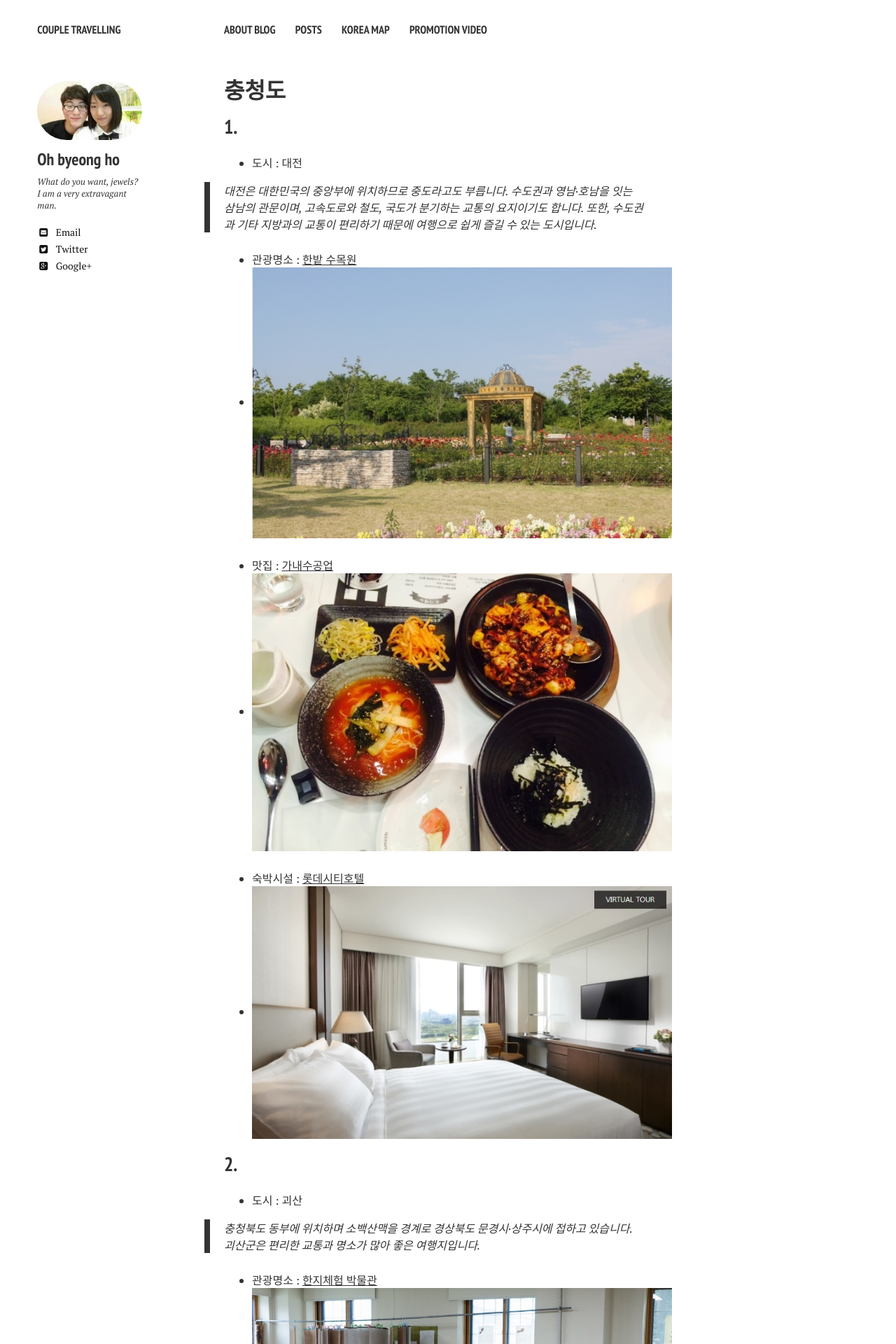
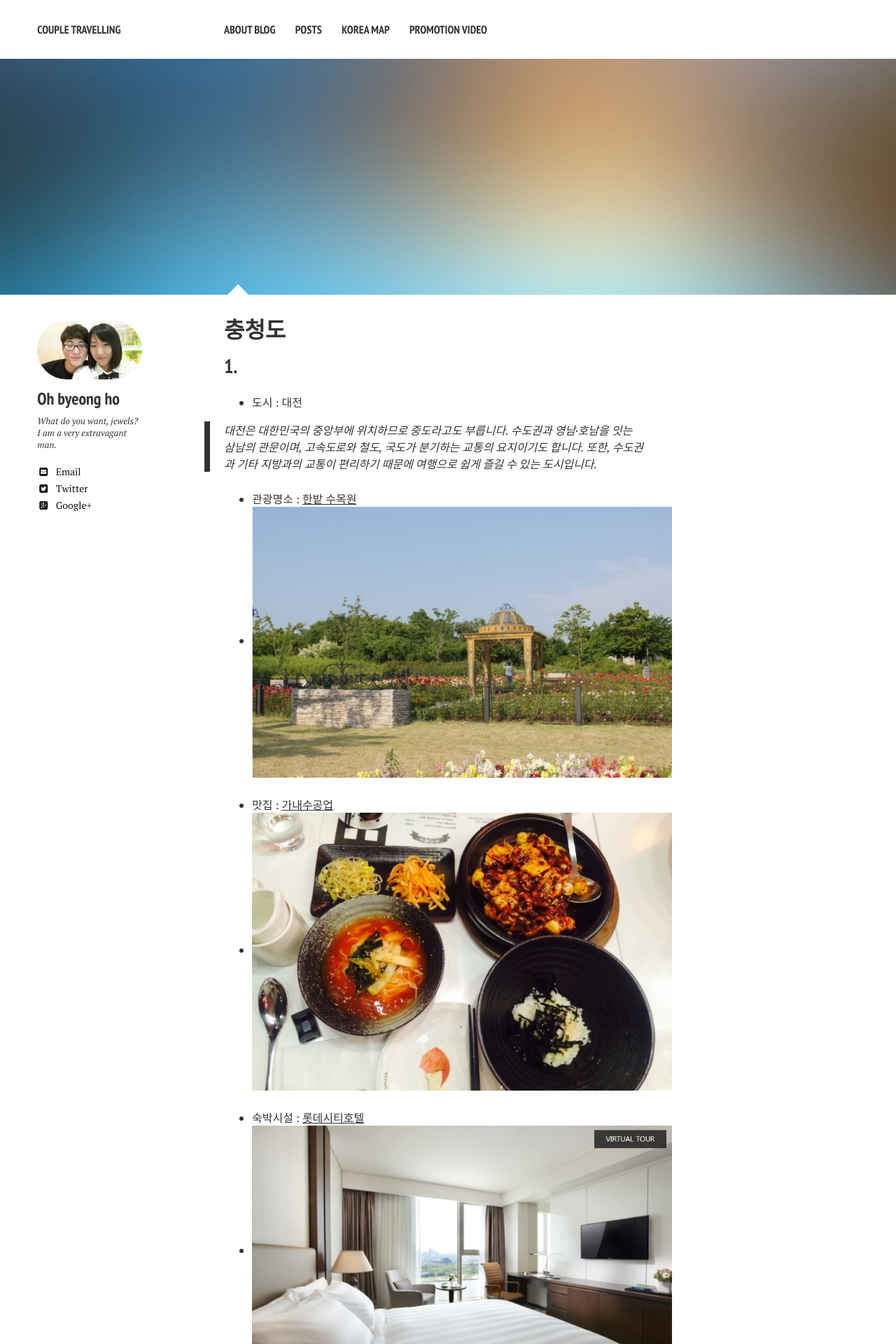
Before and after one commit to shinojin/shinojin.github.com, a Jekyll site: the page built from _posts/2013-08-16-code-highlighting-post.md, in a window 1280 px wide. Shown: the top 1920 px of the page at 70% size. Built offline with Jekyll 4.4.1, drawn with Linux system fonts in a browser that asks for light colours; nearby versions of some CDN libraries.

Commit message:
Update 2013-08-16-code-highlighting-post.md

```diff
--- a/_posts/2013-08-16-code-highlighting-post.md
+++ b/_posts/2013-08-16-code-highlighting-post.md
@@ -5,6 +5,8 @@ author: billy_rick
 excerpt: "충청도 여행지 포스트입니다."
 tags: []
 modified: 2015-09-14
+image:
+  feature: sample-image-4.jpg
 ---
 
 
```
